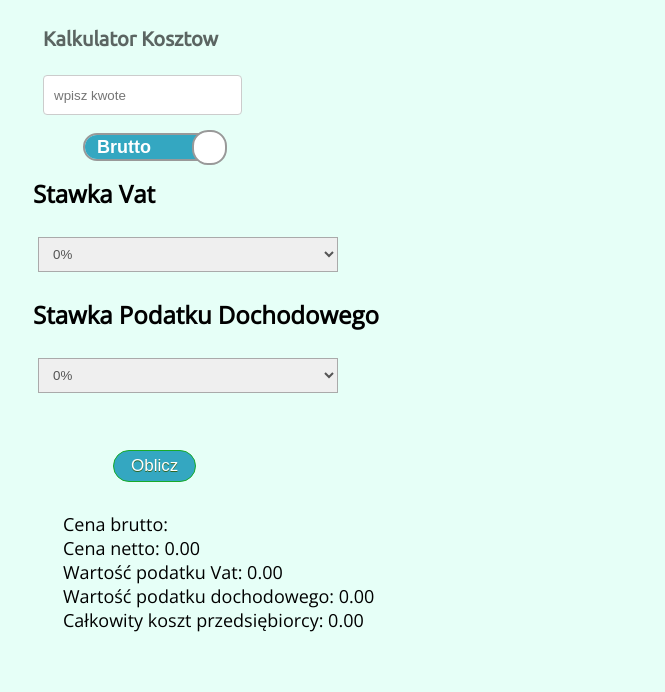
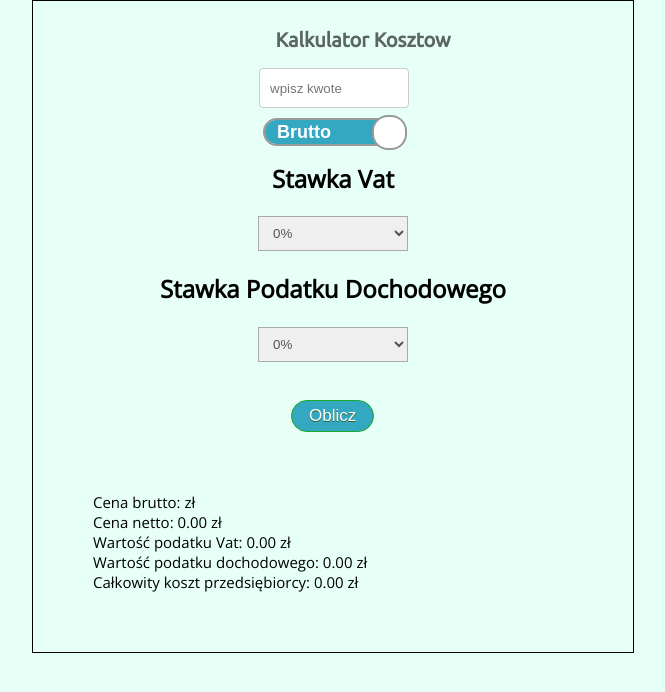
Before and after one commit to nowas89/calculator, a plain HTML site: page index.html in a window 1280 px wide. Both pictures are taken after a click on the input "Oblicz". Shown: the whole page, without its empty margins (307-972 px from the left). Drawn offline with nearby package versions, Linux system fonts and the light colour scheme.

Commit message:
cleaned up js and css code

```diff
--- a/css.css
+++ b/css.css
@@ -1,11 +1,33 @@
+body {
+    background: rgb(230, 255, 247);
+    font-family: 'Open Sans', sans-serif;
+    font-size: 12px;
+    width: 600px;
+    min-height: 600px;
+    margin: auto;
+    border: 1px solid;
+}
+
+#container {
+
+    width: 100%;
+    min-height: 400px;
+    margin: auto;
+}
+
+
+
+
+
+
 .onoffswitch {
     position: relative;
     width: 140px;
     -webkit-user-select: none;
     -moz-user-select: none;
     -ms-user-select: none;
-    margin-left: 50px;
-}
+    margin: auto;
+  }
 
 .onoffswitch-checkbox {
     display: none;
@@ -89,46 +111,36 @@
     padding: 5px 10px;
     text-overflow: ellipsis;
     white-space: nowrap;
-    width: 300px;
+    width: 150px;
     height: 35px;
+    margin-left: 225px;
+
 }
 
 
-/*start css basic by me*/
 
-body {
-    background: rgb(230, 255, 247);
-    font-family: 'Open Sans', sans-serif;
-    font-size: 12px;
-    width: 600px;
-    min-height: 800px;
-    margin: 0 auto;
+
+
+
+ .amount{
+  margin-left: 30%;
 
 }
 
-#container {
-
-    width: 100%;
-    min-height: 450px;
-}
-
 input[type=text] {
-    min-width: 30px;
+    width: 150px;
     padding: 6px 10px;
     height: 40px;
-    margin: 8px 0;
     display: inline-block;
     border: 1px solid #ccc;
     border-radius: 4px;
     box-sizing: border-box;
     -webkit-transition: width 0.4s ease-in-out;
-    transition: width 0.4s ease-in-out;
 }
 
 input[type=text]:focus {
     padding: 6px 10px;
     height: 40px;
-    margin: 8px 0;
     display: inline-block;
     border: 1px solid #ccc;
     border-radius: 4px;
@@ -138,7 +150,6 @@ input[type=text]:focus {
 input[type=submit] {
     position: relative;
     display: block;
-    margin-left: 80px;
     background-color: #34A7C1;
     color: #FFFFFF;
     -moz-border-radius: 28px;
@@ -152,6 +163,8 @@ input[type=submit] {
     padding: 5px 17px;
     text-decoration: none;
     text-shadow: 0px 1px 0px #2f6627;
+    margin-left: 258px;
+    margin-top: 33px;
 }
 
 input[type=submit]:hover {
@@ -162,55 +175,57 @@ input[type=submit]:active {
     position: relative;
 }
 
+
 .vatInput {
-    margin: 0 auto;
+    margin: auto;
     visibility: hidden;
     display: inline;
 }
 
 .vatInputvisibility {
-    margin: 0 auto;
+    margin: auto;
     visibility: visible;
     display: inline;
 }
 
 .taxInput {
-    margin: 0 auto;
+    margin: auto;
     visibility: hidden;
-    height: 35px;
     display: inline;
+
 }
 
 .taxInputvisibility {
-    margin: 0 auto;
+    margin: auto;
     visibility: visible;
     display: inline;
 }
 
 #cost-calculate {
-    margin: 0 auto;
+  margin-left: 60px;
     padding: 10px;
+    top: 30px;
 }
 
-#cost-calculate h2 {
+#container h2 {
     font-family: 'Ubuntu', sans-serif;
     font-size: 20px;
     opacity: 0.6;
+  text-align: center;
+}
+#container h1 {
+  text-align: center;;
+
 }
 
 #count-money {
-    padding: 30px;
-    min-height: 250px;
+    min-height: 80px;
     width: 600px;
     font-family: 'Open Sans', sans-serif;
-    font-size: 18px;
+    font-size: 15px;
+    left: 50px;
+    margin-left: 60px;
+    margin-top: 60px;
+    margin-bottom: 60px;
+
 }
-#vatStyle #taxStyle{
-  margin: auto;
-  padding: 0px;
-}
-
-#sumbmitCountButton{
-  height: 70px;
-  margin: 100px;
-}
--- a/final.js
+++ b/final.js
@@ -12,12 +12,13 @@ document.getElementById('vat').addEventListener('change', function(){
                 alert('Serio? nie wiesz nawet jak zapisać Wysokość Podatku?');
 
             } else {
-                var vatTaxSum = inputField.value / 100;
+                var vatTaxSum = Number(inputField.value) / 100;
                 var x = document.getElementById('vat');
+                var option = document.createElement("option");
+                option.value = Number(vatTaxSum);
                 x.value = Number(vatTaxSum);
-                var option = document.createElement("option");
                 x.insertBefore(option, x.childNodes[0]);
-                option.text =  Number(inputField.value) + "%";;
+                option.text =  Number(inputField.value) + "%";
                 document.getElementById("vatInputId").className = "vatInput";
             }
           }
@@ -41,9 +42,11 @@ document.getElementById('tax').addEventListener('change', function() {
             } else {
                 var taxSum = inputTax.value / 100;
                 var x = document.getElementById('tax');
+                var option = document.createElement("option");
+                option.value = Number(taxSum);
                 x.value = Number(taxSum);
-                var option = document.createElement("option");
-                option.text =  Number(inputTax.value) + "%";;
+                option.text =  Number(inputTax.value) + "%";
+                x.insertBefore(option, x.childNodes[0])
                 x.add(option);
                 document.getElementById("taxInputId").className = "taxInput";
 
@@ -77,11 +80,15 @@ function brutto() {
         var vatValue = (Number(bruttoValue.value) - Number(netto)).toFixed(2);
         var totalCost = (Number(bruttoValue.value) - (Number(vatValue) + Number(taxValue))).toFixed(2);
 
-        document.getElementById('price-netto').innerHTML = netto;
-        document.getElementById('tax-value').innerHTML = taxValue;
-        document.getElementById('vat-value').innerHTML = vatValue;
-        document.getElementById('price-brutto').innerHTML = bruttoValue.value;
-        document.getElementById('total-cost').innerHTML = totalCost;
+        var result = {
+            nett: netto,
+            gross: bruttoValue.value,
+            incomeTax: taxValue,
+            vat: vatValue,
+            total: totalCost
+        };
+
+        displayResults(result);
     }
 
 }
@@ -112,7 +119,7 @@ function netto() {
     }
 }
 
-function displayResults(results) {
+function displayResults(result) {
         document.getElementById('price-netto').innerHTML = result.nett;
         document.getElementById('tax-value').innerHTML = result.incomeTax;
         document.getElementById('vat-value').innerHTML = result.vat;
--- a/index.html
+++ b/index.html
@@ -56,20 +56,22 @@
               </select>
             <input type="text" class="taxInput" id="taxInputId" placeholder="Wprowadz wysokość podatku dochodowego w %">
 
+            <div id="submitCountButton">
+                <input type="submit" value="Oblicz" id="count">
+            </div>
+
         </div>
 
 
     </div>
-    <div id="submitCountButton">
-      <input type="submit" value="Oblicz" id="count">
-    </div>
+
     <!-- counting place -->
     <div id="count-money">
-      <div >Cena brutto: <span id="price-brutto"></span></div>
-      <div >Cena netto: <span id="price-netto"></span></div>
-      <div >Wartość podatku Vat: <span id="vat-value"></span></div>
-      <div >Wartość podatku dochodowego: <span id="tax-value"></span></div>
-      <div >Całkowity koszt przedsiębiorcy: <span id="total-cost"></span></div>
+        <div>Cena brutto: <span id="price-brutto"></span> zł</div>
+        <div>Cena netto: <span id="price-netto"></span> zł</div>
+        <div>Wartość podatku Vat: <span id="vat-value"></span> zł</div>
+        <div>Wartość podatku dochodowego: <span id="tax-value"></span> zł</div>
+        <div>Całkowity koszt przedsiębiorcy: <span id="total-cost"></span> zł</div>
     </div>
     <script src="final.js"></script>
 </body>
```
Lines whose indentation alone changed are shown as unchanged.
